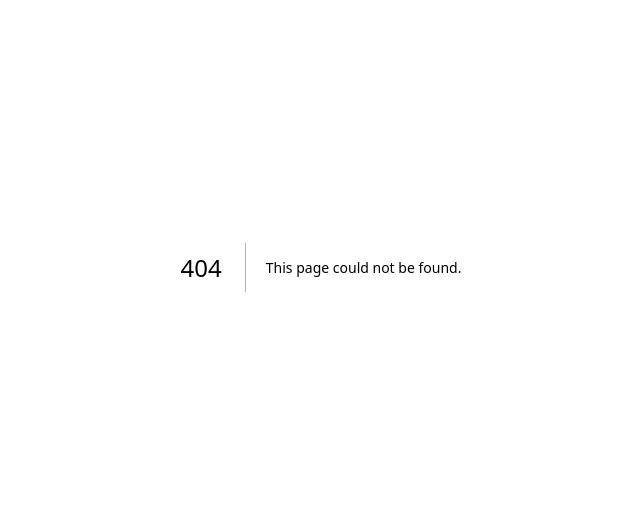
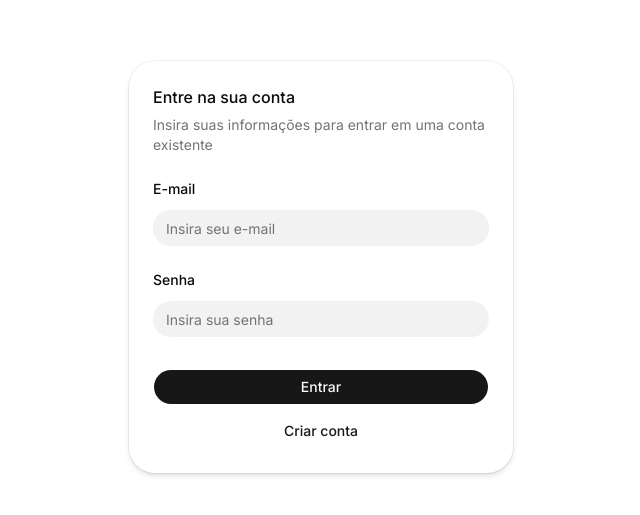
Before and after one commit to paulocvieirajunior/orbital, a Next.js app: page /login in a window 1280 px wide. Before the commit this address had no page. Shown: the part 133-648 px from the top of the page, without its empty margins (319-959 px from the left). Built offline with nearby package versions, Linux system fonts and the light colour scheme.

Commit message:
feat(app): add user authentication page

```diff
--- /dev/null
+++ b/src/app/(auth)/login/page.tsx
@@ -0,0 +1,5 @@
+import { LoginForm } from "@/features/forms/login.form";
+
+export default function LoginPage() {
+  return <LoginForm />
+}
```
